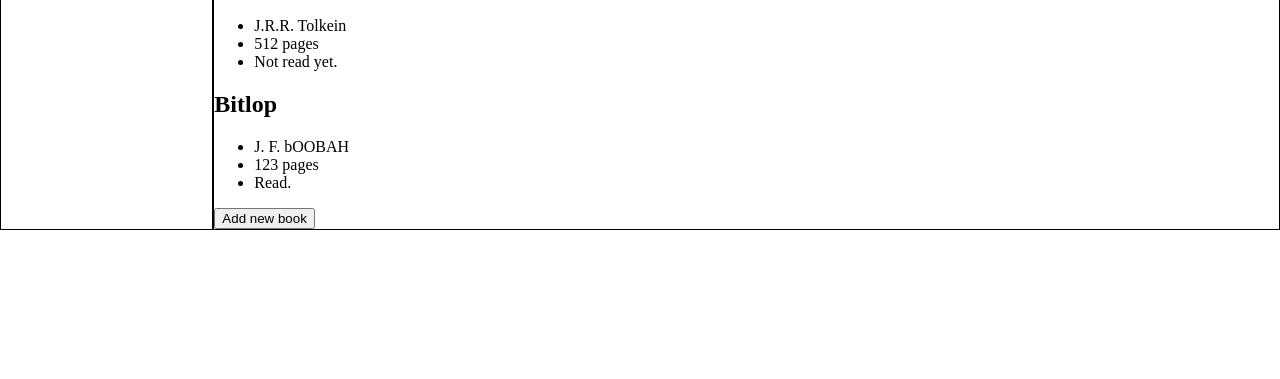
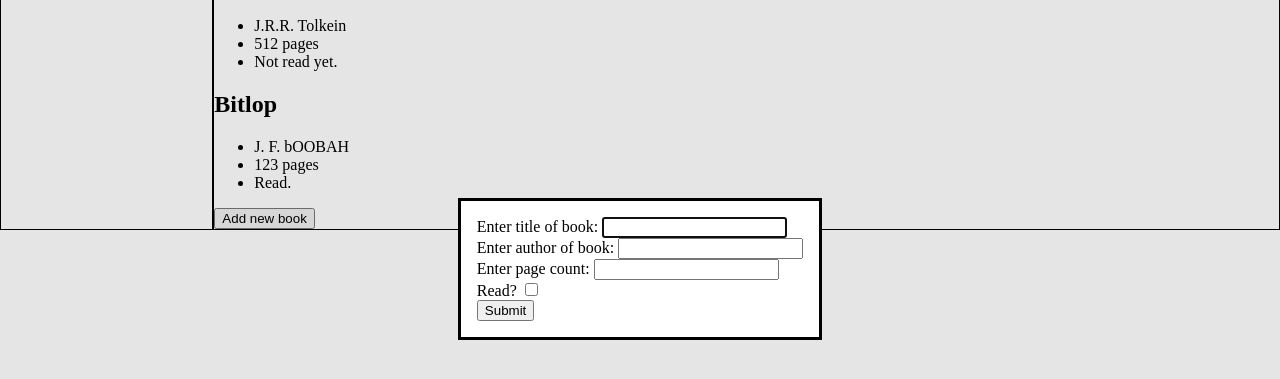
Before and after one commit to elephantfive/odin-library, a plain HTML site: page index.html in a window 1280 px wide. Both pictures are taken after a click on the button "Add new book". Shown: the part 131-510 px from the top of the page. Drawn offline with Linux system fonts and the light colour scheme.

Commit message:
Add form for submitting new books

```diff
--- a/index.html
+++ b/index.html
@@ -11,6 +11,31 @@
     <div class="sidebar">Sidebar!</div>
     <div class="header">Header!</div>
     <div class="main-content">
+        <dialog>
+            <form action="">
+                <div class="form-row">
+                    <label for="title">Enter title of book:</label>
+                    <input type="text" name="title" id="title" required>
+                </div>
+                <div class="form-row">
+                    <label for="author">Enter author of book:</label>
+                    <input type="text" name="author" id="author" required>
+                </div>
+                <div class="form-row">
+                    <label for="pages">Enter page count:</label>
+                    <input type="number" name="pages" id="pages" required>
+                </div>
+                <div class="form-row">
+                    <label for="read">Read?</label>
+                    <input type="checkbox" name="read" id="read">
+                </div>
+                <div class="form-row">
+                    <input type="submit" value="Submit">
+                </div>
+
+            </form>
+
+        </dialog>
         <div class="library">
             <div class="books">
                 <h1>Library</h1>
--- a/object-test.js
+++ b/object-test.js
@@ -43,7 +43,21 @@ function displayLibrary() {
 }
 
 function addNewBook() {
+    const newBookDialog = document.querySelector("dialog")
+    const dialogText = document.querySelector(".dialog");
     const newBookButton = document.querySelector(".add-new-book");
+    const nextButton = document.querySelector(".next");
+    const newBookInput = document.querySelector("input");
+
+    newBookButton.addEventListener("click", function(){
+        newBookDialog.showModal();
+    });
+
+    nextButton.addEventListener("click", function(){
+
+    });
+
+    const newBookInfo = [];
 }
 
 const myLibrary =[];
@@ -52,3 +66,4 @@ addBookToLibrary("The Hobbit", "J.R.R. Tolkein", 512, false);
 addBookToLibrary("Bitlop", "J. F. bOOBAH", 123, true);
 
 displayLibrary();
+addNewBook();
```
